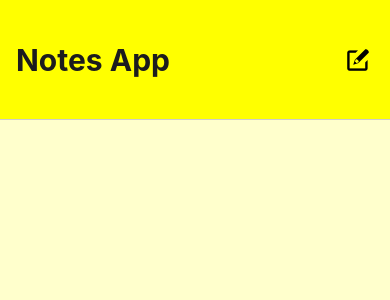
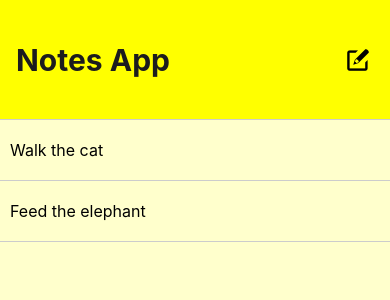
Before and after one commit to fritzlim/pcmob3-sep-2023-todonotes, a React Native app: screen / in a window 390 px wide. Shown: the top 300 px of the page. Built offline with nearby package versions, Linux system fonts and the light colour scheme; what expo-sqlite would draw is missing.

Commit message:
Task 4: Create FlatList with sample data

```diff
--- a/App.js
+++ b/App.js
@@ -1,6 +1,6 @@
 import { NavigationContainer } from "@react-navigation/native";
-import React, { useEffect } from "react";
-import { StyleSheet, View, Pressable } from "react-native";
+import React, { useEffect, useState } from "react";
+import { StyleSheet, View, Pressable, FlatList, Text } from "react-native";
 import { createStackNavigator } from "@react-navigation/stack";
 import { Entypo } from "@expo/vector-icons";
 import * as SQLite from "expo-sqlite";
@@ -8,10 +8,15 @@ import * as SQLite from "expo-sqlite";
 const db = SQLite.openDatabase("notes.db");
 
 function NotesScreen({ navigation }) {
+  const [notes, setNotes] = useState([
+    { title: "Walk the cat", done: false, id: "0" },
+    { title: "Feed the elephant", done: false, id: "1" },
+  ]);
+
   useEffect(() => {
     navigation.setOptions({
       headerRight: () => (
-        <Pressable onPress={addNote} style={styles.headerIcon}>
+        <Pressable onPress={addNote}>
           <Entypo
             name="new-message"
             size={24}
@@ -24,10 +29,39 @@ function NotesScreen({ navigation }) {
   });
 
   function addNote() {
-    console.log("Add Note");
+    let newNote = {
+      title: "Sample new note",
+      done: false,
+      id: notes.length.toString(),
+    };
+    setNotes([...notes, newNote]);
   }
 
-  return <View style={styles.container}></View>;
+  function renderItem({ item }) {
+    return (
+      <View
+        style={{
+          padding: 10,
+          paddingTop: 20,
+          paddingBottom: 20,
+          borderBottomColor: "#ccc",
+          borderBottomWidth: 1,
+        }}
+      >
+        <Text style={{ textAlign: "left", fontSize: 16 }}>{item.title}</Text>
+      </View>
+    );
+  }
+
+  return (
+    <View style={styles.container}>
+      <FlatList
+        style={{ width: "100%" }}
+        data={notes}
+        renderItem={renderItem}
+      />
+    </View>
+  );
 }
 
 const Stack = createStackNavigator();
```
